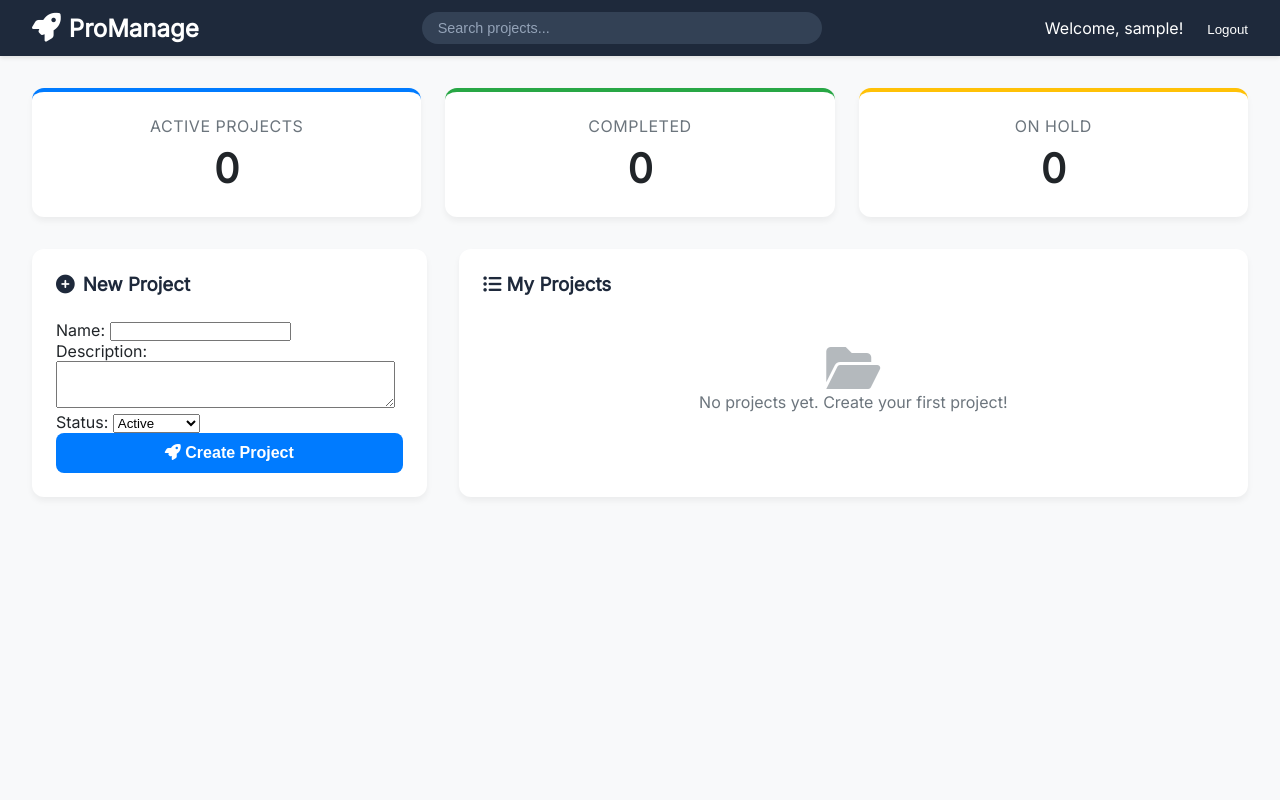
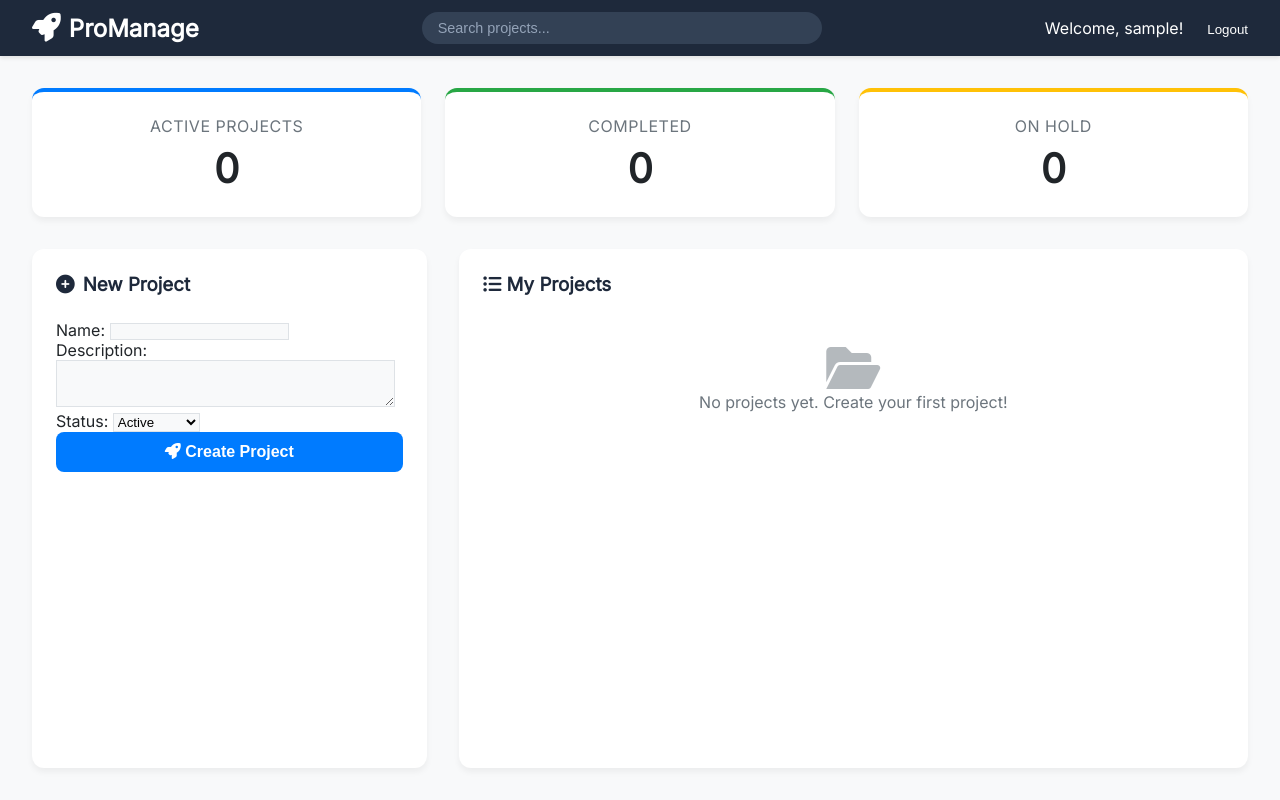
Before and after one commit to SiddheshPotdar/projectflow, a Django app: page / in a window 1280 px wide. Run offline with Django 5.2, Linux system fonts and the light colour scheme; the visitor is signed in with stand-in values (Sample User, id 1); data that the repository does not hold is empty.

Commit message:
step 5.1: finish dashboard UI with minor style fixes

```diff
--- a/projects/templates/base.html
+++ b/projects/templates/base.html
@@ -14,7 +14,12 @@
             padding: 0;
             box-sizing: border-box;
         }
+        html, body {
+            height: 100%;
+        }
         body {
+            display: flex;
+            flex-direction: column;
             font-family: 'Inter', sans-serif;
             background-color: #f8f9fa;
             color: #212529;
@@ -79,6 +84,9 @@
             max-width: 1400px;
             margin: 2rem auto;
             padding: 0 2rem;
+            flex: 1;
+            display: flex;
+            flex-direction: column;
         }
         /* Stats Cards */
         .stats-row {
@@ -114,6 +122,8 @@
             display: grid;
             grid-template-columns: 1fr 2fr;
             gap: 2rem;
+            flex: 1;
+            min-height: 0;  /* important for scrolling inside grid items */
         }
         /* Left Column - Form Card */
         .form-card {
@@ -121,6 +131,10 @@
             padding: 1.5rem;
             border-radius: 12px;
             box-shadow: 0 4px 6px rgba(0,0,0,0.05);
+        }
+        .form-card, .project-list-container {
+            display: flex;
+            flex-direction: column;
         }
         .form-card h3 {
             margin-bottom: 1.5rem;
@@ -145,6 +159,22 @@
             font-family: inherit;
             font-size: 0.95rem;
         }
+        {% comment %} This is fixing code {% endcomment %}
+        /* Uniform form styling */
+        .form-card input,
+        .form-card textarea,
+        .form-card select {
+            background: #f8f9fa;
+            border: 1px solid #dee2e6;
+            transition: border 0.2s;
+        }
+        .form-card input:focus,
+        .form-card textarea:focus,
+        .form-card select:focus {
+            outline: none;
+            border-color: #007bff;
+            background: white;
+        }
         .btn-primary {
             background-color: #007bff;
             color: white;
@@ -166,7 +196,9 @@
             border-radius: 12px;
             box-shadow: 0 4px 6px rgba(0,0,0,0.05);
             padding: 1.5rem;
-            max-height: 600px;
+            overflow-y: auto;
+            max-height: none;  /* remove fixed max-height */
+            height: 100%;
             overflow-y: auto;
         }
         .project-list-container h3 {
```
